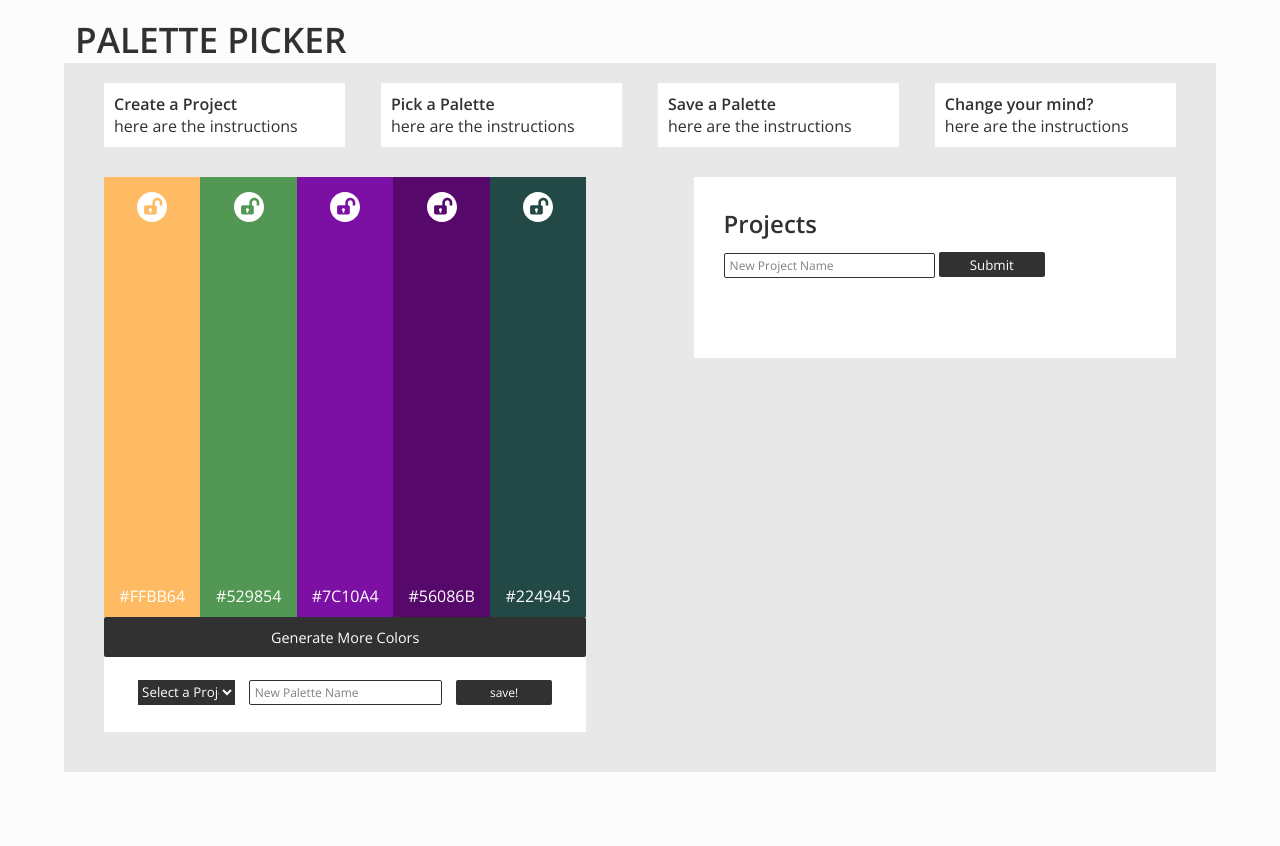
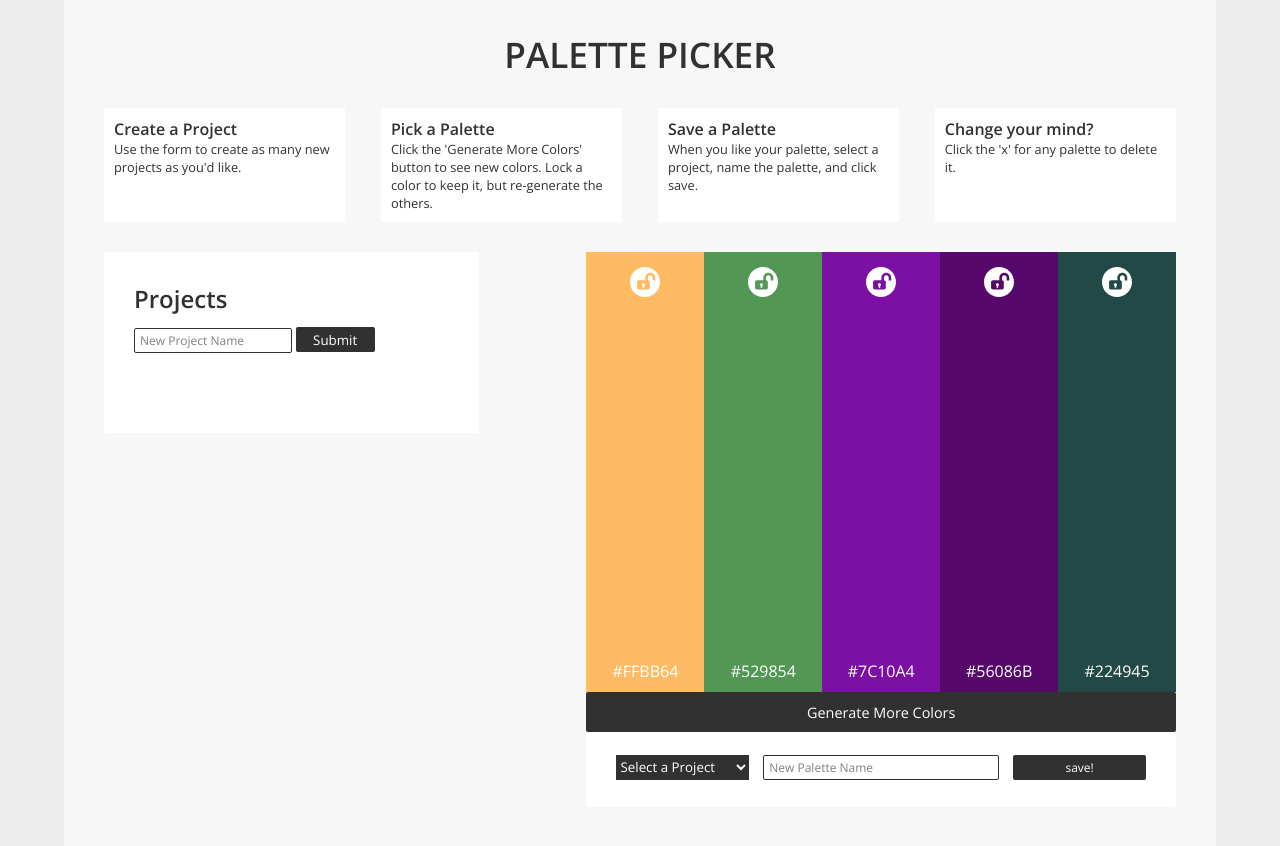
Before and after one commit to turingschool-examples/b3-fetch-intro-server, a website: page public/index.html in a window 1280 px wide. Before the commit the page ends 800 px from the top, so only its background shows below. Drawn offline with nearby package versions, Linux system fonts and the light colour scheme; no server answers.

Commit message:
Reorganize bottom of main, put h1 into main

```diff
--- a/public/css/styles.css
+++ b/public/css/styles.css
@@ -6,11 +6,13 @@
 }
 
 body {
-  background-color: #FCFCFC;
+  background-color: #ececec;
 }
 
 .title {
-  padding: 15px 0 0 75px;
+  text-align: center;
+  padding: 20px 0;
+  /*padding: 15px 0 0 75px;*/
   color: #313132;
   font-size: 220%;
   text-transform: uppercase;
@@ -24,14 +26,13 @@ body {
   margin: 0px auto;
   padding: 10px 40px 40px 40px;
   width: 90%;
-  background-color: #E8E8E8;
+  background-color: #f7f7f7;
 }
 
 .instruction-section {
   display: flex;
   flex-direction: row;
   justify-content: space-between;
-  /*width: 95%;*/
 }
 
 .instruction-aside {
@@ -43,6 +44,10 @@ body {
   width: 22.5%;
 }
 
+.instructions-text {
+  font-size: 80%;
+}
+
 .main-bottom {
   display: flex;
   flex-direction: row;
@@ -50,7 +55,7 @@ body {
 }
 
 .main-left {
-  width: 45%;
+  width: 55%;
 }
 
 .pick-palette {
@@ -129,7 +134,7 @@ body {
 
 #project-menu {
   height: 25px;
-  width: 20%;
+  width: 22.5%;
   margin-right: 10px;
   border: none;
   background-color: #313132;
@@ -167,7 +172,7 @@ body {
 
 #new-palette-btn {
   height: 25px;
-  width: 20%;
+  width: 22.5%;
   background-color: #313132;
   border: none;
   border-radius: 2px;
@@ -182,7 +187,7 @@ body {
 }
 
 .projects {
-  width: 45%;
+  width: 35%;
   display: flex;
   flex-direction: column;
   height: 100%;
--- a/public/index.html
+++ b/public/index.html
@@ -10,27 +10,37 @@
   </head>
   <body>
     <section class="main-body">
-      <h1 class="title">Palette Picker</h1>
       <main class="main">
+        <h1 class="title">Palette Picker</h1>
         <section class="instruction-section">
           <aside class="instruction-aside">
             <h4>Create a Project</h4>
-            <p>here are the instructions</p>
+            <p class="instructions-text">Use the form to create as many new projects as you'd like.</p>
           </aside>
           <aside class="instruction-aside">
             <h4>Pick a Palette</h4>
-            <p>here are the instructions</p>
+            <p class="instructions-text">Click the 'Generate More Colors' button to see new colors. Lock a color to keep it, but re-generate the others.</p>
           </aside>
           <aside class="instruction-aside">
             <h4>Save a Palette</h4>
-            <p>here are the instructions</p>
+            <p class="instructions-text">When you like your palette, select a project, name the palette, and click save.</p>
           </aside>
           <aside class="instruction-aside">
             <h4>Change your mind?</h4>
-            <p>here are the instructions</p>
+            <p class="instructions-text">Click the 'x' for any palette to delete it.</p>
           </aside>
         </section>
         <section class="main-bottom">
+          <article class="projects">
+            <section class="projects-form">
+              <h2 class="projects-subtitle">Projects</h2>
+              <input id="new-project" type="text" placeholder="New Project Name">
+              <input id="new-project-btn" type="submit">
+            </section>
+            <section class="project-directory">
+              <aside class="saved-project"></aside>
+            </section>
+          </article>
           <section class="main-left">
             <article class="pick-palette">
               <section class="colors">
@@ -67,7 +77,7 @@
               </aside>
             </article>
           </section>
-          <article class="projects">
+          <!-- <article class="projects">
             <section class="projects-form">
               <h2 class="projects-subtitle">Projects</h2>
               <input id="new-project" type="text" placeholder="New Project Name">
@@ -76,7 +86,7 @@
             <section class="project-directory">
               <aside class="saved-project"></aside>
             </section>
-          </article>
+          </article> -->
           </section>
         </main>
     </section>
```
Also changed, not shown: public/assets/color-palette.svg (added), public/assets/locked.svg (deleted), public/assets/unlocked.svg (deleted).
